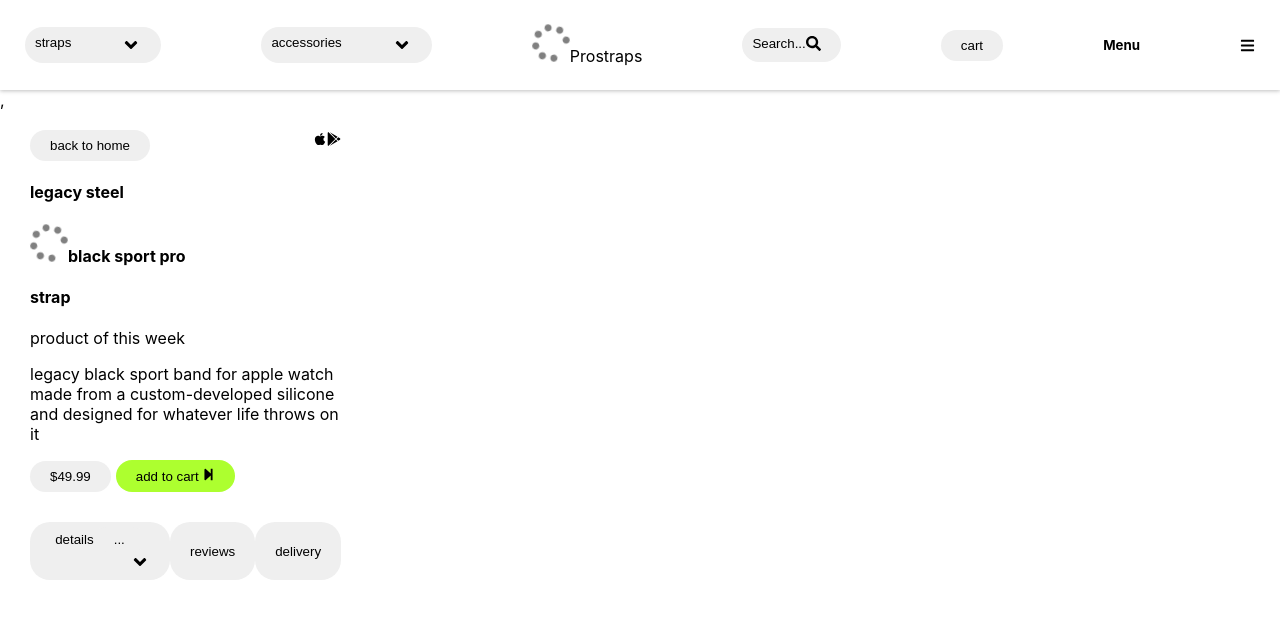
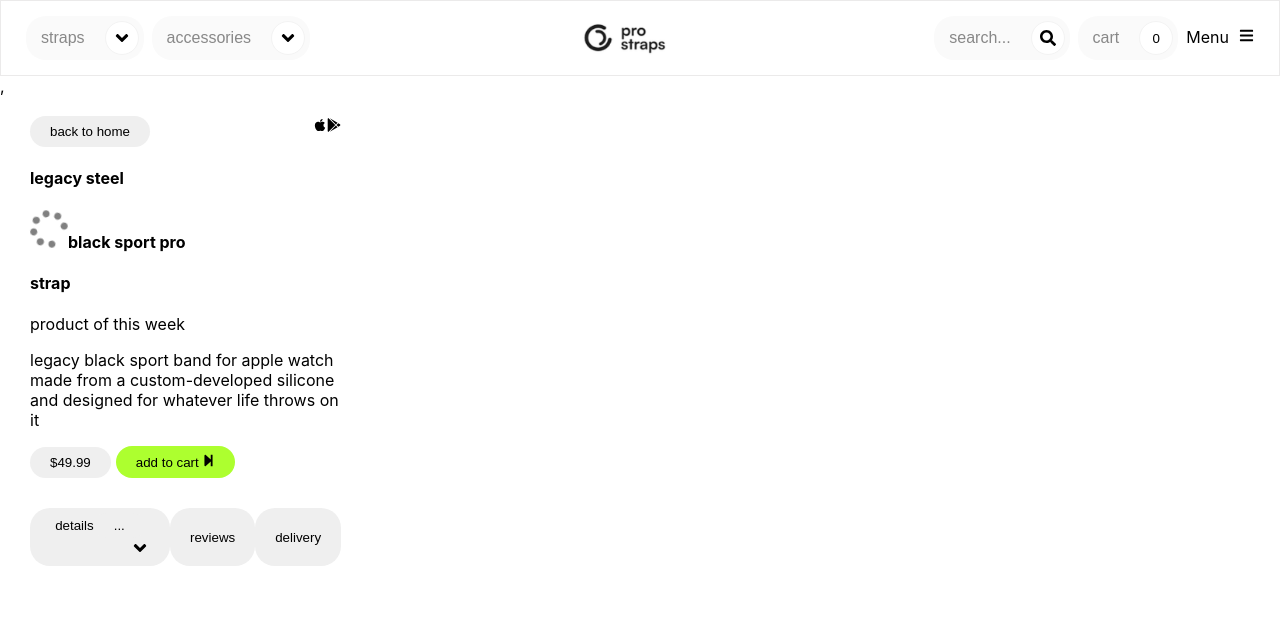
Before and after one commit to Benjamin-expertDev/ecommercesite, a React (Create React App) app: page / in a window 1280 px wide. Shown: the top 618 px of the page. Built offline with nearby package versions, Linux system fonts and the light colour scheme.

Commit message:
refactor the navbar

```diff
--- a/src/components/Navbar.css
+++ b/src/components/Navbar.css
@@ -1,54 +1,11 @@
-.nav{
-    display: flex;
-    justify-content: space-between;
-    align-items: center;
-    background-color: #ffffff;
-    padding: 15px 25px;
-    height: 60px;
-    box-shadow: 0px 1px 4px rgba(0, 0, 0, 0.25);
-    z-index: 1;
-}
-.nav-button{
-    border-radius: 20px;
-    padding: 8px;
-    padding-left: 10px;
-    padding-right: 20px;
-    border-color: #ffffff;
-    border-width: 0px;
-}
-.nav-button:hover{
-cursor: pointer;
+.nav {
+  align-items: center;
+  padding: 15px 25px;
+  display: flex;
+  justify-content: space-between;
+  border: 1px solid #ebeaea;
 }
 
-.nav-button-cart{
-    border-radius: 20px;
-    padding: 8px;
-    padding-left: 20px;
-    padding-right: 20px;
-    border-color: #ffffff;
-    border-width: 0px;
+.nav .menu {
+  margin-right: 10px;
 }
-.nav-button-cart:hover{
-    cursor: pointer;
-}
-.accessories{
-    display: flex;
-    justify-content: space-between;
-}
-.access{
-    padding-right: 50px;
-}
-.search{
-    display: flex;
-    justify-content: space-between;
-}
-.spinner {
-    animation: spin 2s linear infinite;
-    font-size: 38px;
-    color: grey;
-}
-
-@keyframes spin {
-    0% { transform: rotate(0deg); }
-    100% { transform: rotate(360deg); }
-}
--- a/src/components/Navbar.js
+++ b/src/components/Navbar.js
@@ -1,32 +1,29 @@
 import React from "react";
-import "./Navbar.css"
-import { FaSearch, FaBars, FaSpinner, FaAngleDown } from 'react-icons/fa';
+import { FaBars, FaSearch } from "react-icons/fa";
+import DropDownInput from "./common/DropDownInput";
+
+import logo from "../assets/images/logo.png";
+import "./Navbar.css";
 
 export default function Navbar() {
-    return (
-        <div className="nav">
-        <button className="nav-button">
-        <nav className="accessories">
-                <nav className="access">straps</nav><FaAngleDown size={20} color="black" /></nav>
-        </button>
-        <button className="nav-button">
-            <nav className="accessories">
-                <nav className="access">accessories</nav><FaAngleDown size={20} color="black" /></nav>
+  return (
+    <div className="nav">
+      <div>
+        <DropDownInput name="straps" />
+        <DropDownInput name="accessories" />
+      </div>
 
-        </button>
-        <nav> <FaSpinner className="spinner" />Prostraps</nav>
+      <img src={logo} alt="Logo" width="100" />
 
-        <button className="nav-button">
-            <nav className="search">Search... <nav className="search-icon"><FaSearch size={15} color="black" /></nav></nav>
-
-        </button>
-        <button className="nav-button-cart">cart</button>
-        <h5>Menu</h5>
-        <FaBars size={15} color="black" />
-
-        </div>
-    )
-
-
-
+      <div>
+        <DropDownInput
+          name="search..."
+          icon={<FaSearch size={20} color="black" />}
+        />
+        <DropDownInput name="cart" icon="0" />
+        <span className="menu">Menu</span>
+        <FaBars className="menu-icon" size={15} color="black" />
+      </div>
+    </div>
+  );
 }
--- /dev/null
+++ b/src/components/common/DropDownInput.css
@@ -0,0 +1,36 @@
+.nav-button {
+  border-radius: 20px;
+  padding: 5px;
+  border-color: #ffffff;
+  border-width: 0px;
+  background-color: #fafafa;
+  margin-right: 8px;
+}
+
+.nav-button:hover {
+  cursor: pointer;
+}
+
+.nav-button .accessories {
+  display: flex;
+}
+
+.nav-button .accessories span:first-child {
+  font-size: 1rem;
+  align-self: center;
+  margin-right: 20px;
+  margin-left: 10px;
+  color: #888888;
+}
+
+.nav-button .accessories .circle {
+  background-color: #ffffff;
+  width: 16px;
+  height: 16px;
+  border-radius: 50%;
+  padding: 8px;
+  display: flex;
+  justify-content: center;
+  align-items: center;
+  border: 1px solid #f3f3f3;
+}
--- /dev/null
+++ b/src/components/common/DropDownInput.jsx
@@ -0,0 +1,17 @@
+import { FaAngleDown } from "react-icons/fa";
+import "./DropDownInput.css";
+
+function DropDownInput({ name, icon }) {
+  return (
+    <button className="nav-button">
+      <nav className="accessories">
+        <span>{name}</span>
+        <span className="circle">
+          {icon ? icon : <FaAngleDown size={20} color="black" />}
+        </span>
+      </nav>
+    </button>
+  );
+}
+
+export default DropDownInput;
```
Also changed, not shown: src/assets/images/logo.png (added).
